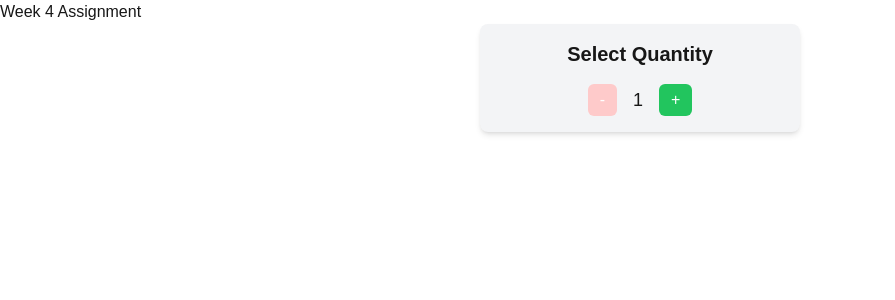
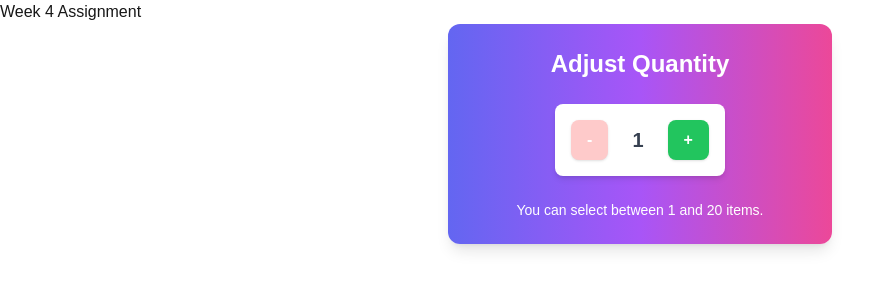
Before and after one commit to Bhavneet310/cprg306-assignments, a Next.js app: page /week-4 in a window 1280 px wide. Shown: the top 300 px of the page, without its empty margins (0-895 px from the left). Built offline with nearby package versions, Linux system fonts and the light colour scheme.

Commit message:
Update new-item.js

```diff
--- a/app/week-4/new-item.js
+++ b/app/week-4/new-item.js
@@ -6,7 +6,7 @@ export default function NewItem() {
   const [quantity, setQuantity] = useState(1);
 
   const increment = () => {
-    setQuantity(prev => Math.min(prev + 1, 20)); // Max quantity is 20
+    setQuantity(prev => Math.min(prev + 1, 20));
   };
 
   const decrement = () => {
@@ -14,25 +14,26 @@ export default function NewItem() {
   };
 
   return (
-    <div className="p-4 bg-gray-100 rounded-lg shadow-md max-w-xs mx-auto text-center">
-      <h2 className="text-xl font-semibold mb-4">Select Quantity</h2>
-      <div className="flex justify-center items-center">
+    <div className="p-6 max-w-sm mx-auto bg-gradient-to-r from-indigo-500 via-purple-500 to-pink-500 rounded-xl shadow-lg flex flex-col items-center space-y-6">
+      <h2 className="text-2xl font-bold text-white">Adjust Quantity</h2>
+      <div className="flex items-center space-x-6 bg-white rounded-lg p-4 shadow-md">
         <button
           onClick={decrement}
-          className="px-3 py-1 bg-red-500 text-white rounded-md disabled:bg-red-200"
+          className="px-4 py-2 bg-red-500 text-white font-semibold rounded-lg shadow hover:bg-red-400 transition duration-300 disabled:bg-red-200"
           disabled={quantity === 1}
         >
           -
         </button>
-        <span className="mx-4 text-lg">{quantity}</span>
+        <span className="text-xl font-bold text-gray-700">{quantity}</span>
         <button
           onClick={increment}
-          className="px-3 py-1 bg-green-500 text-white rounded-md disabled:bg-green-200"
+          className="px-4 py-2 bg-green-500 text-white font-semibold rounded-lg shadow hover:bg-green-400 transition duration-300 disabled:bg-green-200"
           disabled={quantity === 20}
         >
           +
         </button>
       </div>
+      <p className="text-sm text-white">You can select between 1 and 20 items.</p>
     </div>
   );
 }
```
